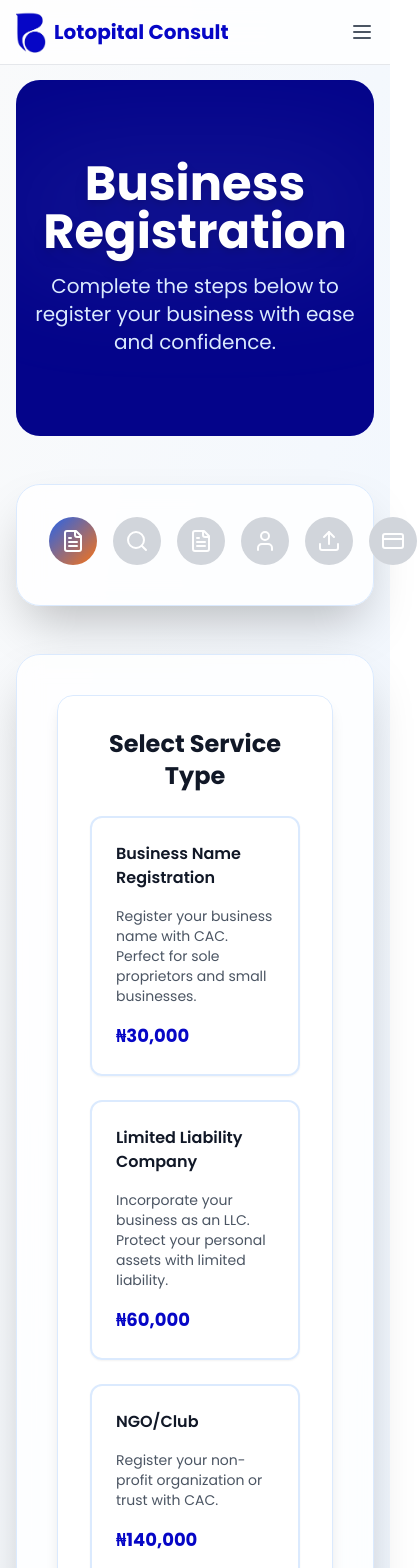
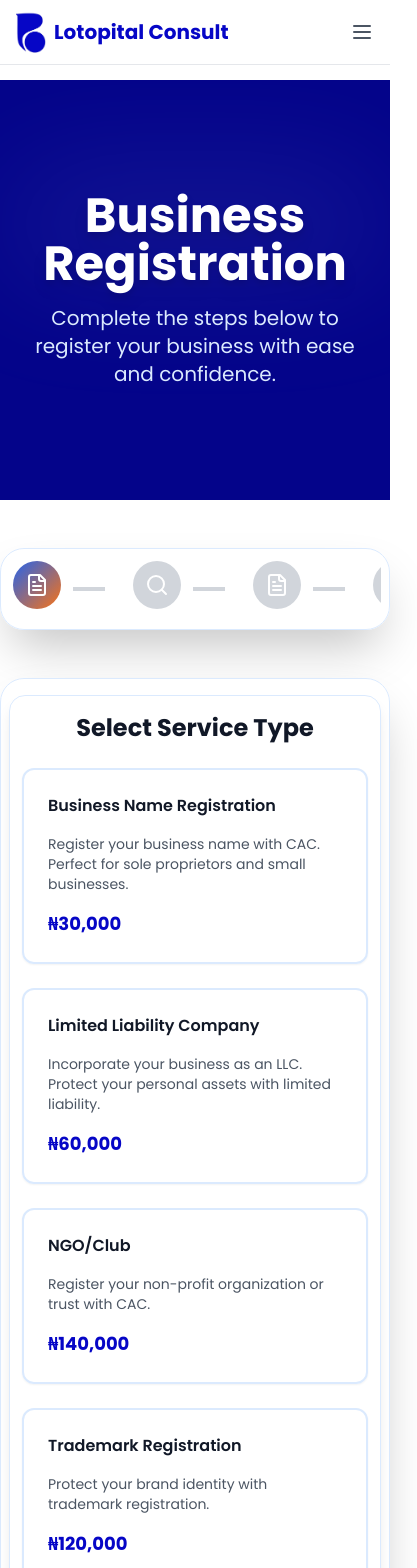
Before and after one commit to Buzz-brain/lotopital-consult, a React (Vite) app: page /register in a window 390 px wide. Shown: the top 1568 px of the page, 417 px wide, since content can reach past the window. Built offline with nearby package versions, Linux system fonts and the light colour scheme.

Commit message:
Added Mobile responsiveness to Businees Registration Page

```diff
--- a/src/pages/RegisterPage.tsx
+++ b/src/pages/RegisterPage.tsx
@@ -167,12 +167,12 @@ export const RegisterPage = () => {
   };
 
   return (
-    <div className="min-h-screen pt-20 pb-12 px-4 bg-gradient-to-br from-gray-50 to-blue-50">
+    <div className="min-h-screen pt-20">
       {/* Hero Section */}
-      <section className="relative py-20 px-4 bg-[#0606c6] overflow-hidden rounded-3xl mb-12">
+      <section className="relative py-28 px-4 bg-[#0606c6] overflow-hidden mb-12">
         <div className="absolute inset-0 bg-black/30 pointer-events-none z-0" />
-        <div className="absolute left-1/2 top-20 -translate-x-1/2 w-96 h-24 bg-blue-200/10 blur-3xl rounded-full z-0" aria-hidden="true" />
-        <div className="max-w-3xl mx-auto text-center relative z-10">
+        <div className="absolute left-1/2 top-24 -translate-x-1/2 w-96 h-24 bg-blue-200/10 blur-3xl rounded-full z-0" aria-hidden="true" />
+        <div className="max-w-4xl mx-auto text-center relative z-10">
           <motion.div
             initial={{ opacity: 0, y: 20 }}
             animate={{ opacity: 1, y: 0 }}
@@ -189,11 +189,17 @@ export const RegisterPage = () => {
       </section>
 
       <div className="max-w-5xl mx-auto">
-        {/* Stepper Container with glassmorphism */}
-        <div className="mb-12 bg-white/80 backdrop-blur-md rounded-3xl shadow-2xl border border-blue-100 p-8">
-          <div className="flex items-center justify-between">
+        {/* Stepper Container with glassmorphism and horizontal scroll on mobile */}
+  <div className="mb-12 bg-white/80 backdrop-blur-md rounded-3xl shadow-2xl border border-blue-100 px-2 py-3 md:px-8 md:py-8">
+          <div
+            className="flex items-center md:justify-between overflow-x-auto md:overflow-x-visible scrollbar-thin scrollbar-thumb-blue-200 scrollbar-track-blue-50"
+            style={{ WebkitOverflowScrolling: 'touch' }}
+          >
             {STEPS.map((step, idx) => (
-              <div key={step.id} className="flex items-center flex-1">
+              <div
+                key={step.id}
+                className="flex items-center flex-shrink-0 min-w-[120px] md:min-w-0 flex-1 pr-4 last:pr-0"
+              >
                 <div className="flex flex-col items-center flex-1">
                   <motion.div
                     initial={{ scale: 0 }}
@@ -219,7 +225,7 @@ export const RegisterPage = () => {
                 </div>
                 {idx < STEPS.length - 1 && (
                   <div
-                    className={`h-1 flex-1 mx-2 ${
+                    className={`h-1 w-8 md:flex-1 mx-2 ${
                       currentStep > step.id ? 'bg-green-500' : 'bg-gray-300'
                     }`}
                   />
@@ -234,7 +240,7 @@ export const RegisterPage = () => {
           initial={{ opacity: 0, x: 20 }}
           animate={{ opacity: 1, x: 0 }}
           exit={{ opacity: 0, x: -20 }}
-          className="relative bg-white/80 backdrop-blur-md rounded-3xl shadow-2xl border border-blue-100 p-10 flex flex-col"
+          className="relative bg-white/80 backdrop-blur-md rounded-3xl shadow-2xl border border-blue-100 px-2 py-4 md:px-10 md:py-10 flex flex-col"
         >
           {/* Step Content */}
           {renderStep()}
@@ -285,7 +291,7 @@ export const RegisterPage = () => {
 };
 
 const ServiceStep = ({ formData, updateFormData }: any) => (
-  <div className="relative bg-white/80 backdrop-blur-md rounded-2xl shadow-lg border border-blue-100 p-8">
+  <div className="relative bg-white/80 backdrop-blur-md rounded-2xl shadow-lg border border-blue-100 px-3 py-4 md:px-8 md:py-8">
     <h2 className="text-2xl font-bold mb-6 text-gray-900 text-center">Select Service Type</h2>
     <div className="grid md:grid-cols-2 gap-6">
       {services.map((service) => (
@@ -317,7 +323,7 @@ const ServiceStep = ({ formData, updateFormData }: any) => (
 );
 
 const NameSearchStep = ({ formData, updateFormData, onSearch, loading, available }: any) => (
-  <div className="relative bg-white/80 backdrop-blur-md rounded-2xl shadow-lg border border-blue-100 p-8">
+  <div className="relative bg-white/80 backdrop-blur-md rounded-2xl shadow-lg border border-blue-100 px-3 py-4 md:px-8 md:py-8">
     <h2 className="text-2xl font-bold mb-6 text-gray-900 text-center">Business Name Search</h2>
     <div className="space-y-4">
       <div>
@@ -384,7 +390,7 @@ const NameSearchStep = ({ formData, updateFormData, onSearch, loading, available
 );
 
 const BusinessDetailsStep = ({ formData, updateFormData }: any) => (
-  <div className="relative bg-white/80 backdrop-blur-md rounded-2xl shadow-lg border border-blue-100 p-8">
+  <div className="relative bg-white/80 backdrop-blur-md rounded-2xl shadow-lg border border-blue-100 px-3 py-4 md:px-8 md:py-8">
     <h2 className="text-2xl font-bold mb-6 text-gray-900 text-center">Business Details</h2>
     <div className="space-y-4">
       <div>
@@ -443,7 +449,7 @@ const BusinessDetailsStep = ({ formData, updateFormData }: any) => (
 );
 
 const DirectorDetailsStep = ({ formData, updateFormData }: any) => (
-  <div className="relative bg-white/80 backdrop-blur-md rounded-2xl shadow-lg border border-blue-100 p-8">
+  <div className="relative bg-white/80 backdrop-blur-md rounded-2xl shadow-lg border border-blue-100 px-3 py-4 md:px-8 md:py-8">
     <h2 className="text-2xl font-bold mb-6 text-gray-900 text-center">Director/Proprietor Details</h2>
     <div className="space-y-4">
       <div>
@@ -500,7 +506,7 @@ const DirectorDetailsStep = ({ formData, updateFormData }: any) => (
 );
 
 const DocumentsStep = ({ formData, updateFormData }: any) => (
-  <div className="relative bg-white/80 backdrop-blur-md rounded-2xl shadow-lg border border-blue-100 p-8">
+  <div className="relative bg-white/80 backdrop-blur-md rounded-2xl shadow-lg border border-blue-100 px-3 py-4 md:px-8 md:py-8">
     <h2 className="text-2xl font-bold mb-6 text-gray-900 text-center">Upload Documents</h2>
     <div className="space-y-4">
       <div className="border-2 border-dashed border-blue-100 rounded-xl p-12 text-center hover:border-blue-600 transition-colors bg-white/90">
@@ -539,7 +545,7 @@ const PaymentStep = ({ formData }: any) => {
   const selectedService = services.find((s) => s.id === formData.serviceType);
 
   return (
-    <div className="relative bg-white/80 backdrop-blur-md rounded-2xl shadow-lg border border-blue-100 p-8">
+  <div className="relative bg-white/80 backdrop-blur-md rounded-2xl shadow-lg border border-blue-100 px-3 py-4 md:px-8 md:py-8">
       <h2 className="text-2xl font-bold mb-6 text-gray-900 text-center">Payment</h2>
 
       <div className="relative bg-white/80 backdrop-blur-md rounded-xl shadow border border-blue-100 p-6 mb-6">
```
